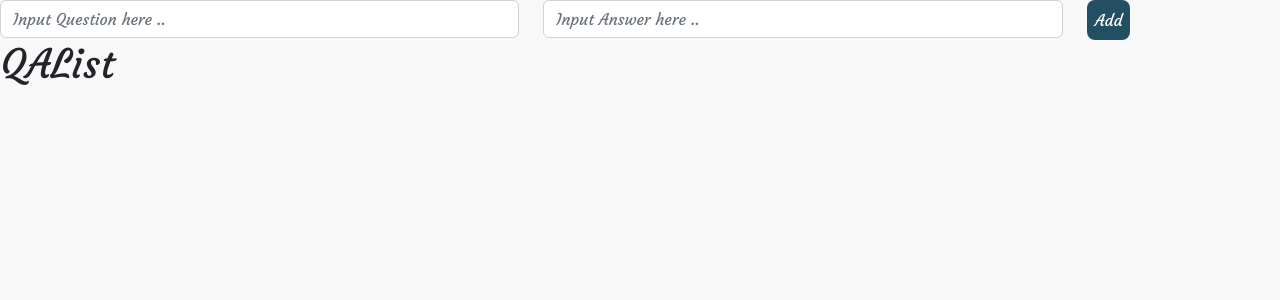
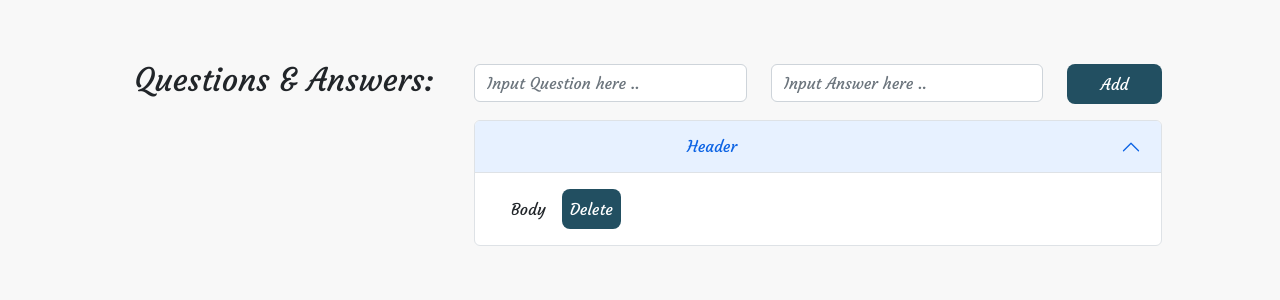
Before and after one commit to mayals/React-Question-and-Answer-project, a React (Create React App) app in the folder my-app/: page / in a window 1280 px wide. Shown: the top 300 px of the page. Built offline with nearby package versions, Linux system fonts and the light colour scheme.

Commit message:
designing QAList component

```diff
--- a/my-app/src/App.css
+++ b/my-app/src/App.css
@@ -1,7 +1,7 @@
 body {
     margin: 0;
 }
-.color-body {
+.app-color-body {
         height: 100vh;
         background-color: #f8f8f8;
 }
@@ -23,6 +23,34 @@ body {
                   color: rgb(148, 148, 162);
 }
 
+.app-img-avatar {
+  height: 60px;
+  width: 60px;
+  border-radius: 50%;
+}
+
+.app-mt-0 {
+  margin-top: 0;
+}
+
+.app-font-decription {
+  color: #8c8c8c;
+  font-family: Courgette;
+  font-size: 16px;
+  font-weight: bold;
+  letter-spacing: 0;
+  line-height: 20px;
+  text-align: right;
+}
+
+.app-font-title {
+  font-family: Courgette;
+  font-size: 21px;
+  font-weight: bold;
+  letter-spacing: 0;
+  line-height: 28px;
+  text-align: right;
+}
 
 
 
--- a/my-app/src/App.js
+++ b/my-app/src/App.js
@@ -1,13 +1,31 @@
 import FormInput from './components/FormInput'
 import QAList from './components/QAList'
 
+import {Container,Row,Col} from "react-bootstrap"
 
 
 function App() {
   return (
-    <div className="color-body app-font">
-      <FormInput/>
-      <QAList/>
+    <div className="app-color-body app-font">
+
+      <Container className="p-5">
+
+        <Row className="justify-content-center">
+
+          <Col sm="4">
+              <div className="fs-2 text-center py-2">
+                    Questions & Answers:
+              </div>
+          </Col>
+
+          <Col sm="8">
+              <FormInput />
+              <QAList />
+          </Col>
+
+        </Row>
+
+      </Container>
 
     </div>
   );
--- a/my-app/src/components/FormInput.js
+++ b/my-app/src/components/FormInput.js
@@ -1,9 +1,11 @@
 import { Row, Col, Form, Button } from 'react-bootstrap'
 
+
+// https://react-bootstrap.github.io/forms/form-control/#disabled
 const FormInput=()=>{
 
    return(
-        <Row>
+        <Row className="my-3">
             <Col sm='5'>
                 <Form.Control
                     type="text"
@@ -27,7 +29,7 @@ const FormInput=()=>{
 
             <Col sm='2'>
                 <Button
-                    className="app-btn-color"
+                    className="app-btn-color w-100"
                     type="submit">
                         Add
                 </Button>
--- a/my-app/src/components/QAList.js
+++ b/my-app/src/components/QAList.js
@@ -1,7 +1,27 @@
+import { Row, Accordion} from "react-bootstrap"
+
+
 const QAList=()=>{
 
     return(
-     <h1>QAList</h1>
+
+        <Row className="my-3">
+
+            <Accordion >
+                <Accordion.Item >
+                    <Accordion.Header>
+                        <div className="m-auto">Header</div>
+                    </Accordion.Header>
+
+                    <Accordion.Body>
+                        <div className="px-3 d-inline">Body</div>
+                        <button  className="app-btn-color">Delete</button>
+                    </Accordion.Body>
+                </Accordion.Item>
+            </Accordion>
+
+        </Row>
+
     )
 }
  export default QAList;
```
